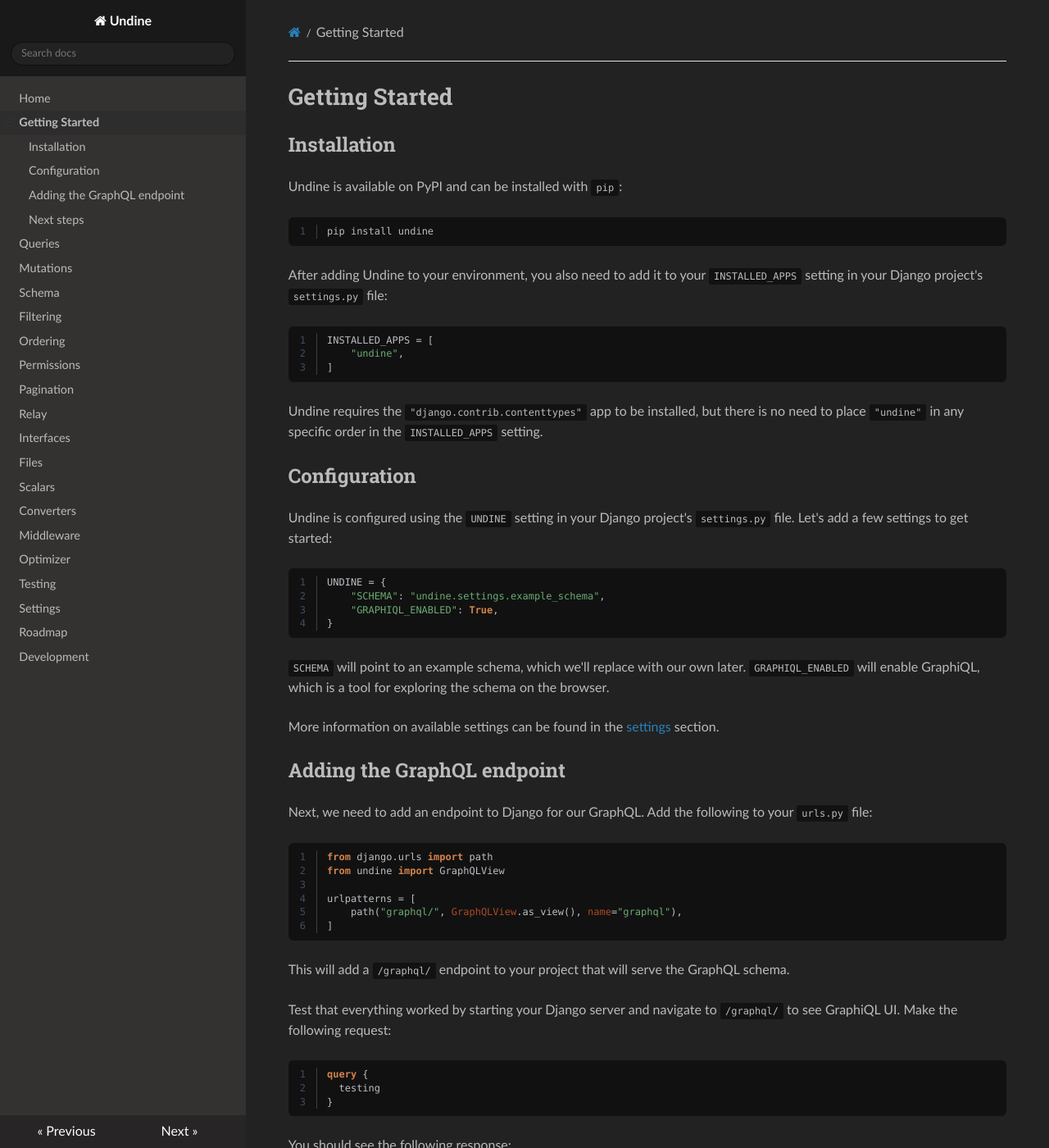
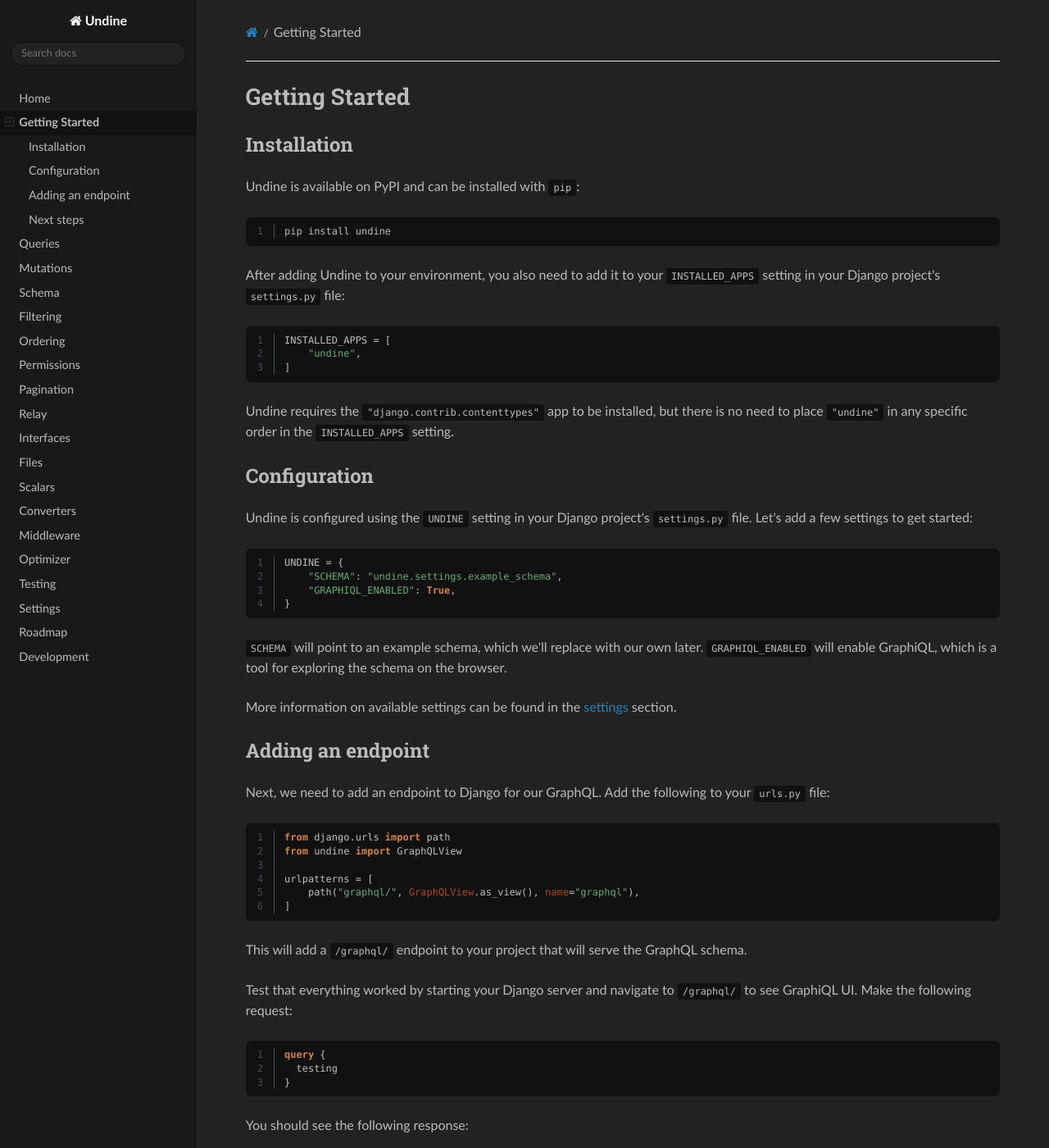
Before and after one commit to MrThearMan/undine, an MkDocs documentation site: the page built from docs/getting-started.md, in a window 1280 px wide and 1400 px high. Shown: the whole window at 82% size. Built offline with MkDocs 1.6.1, drawn with Linux system fonts in a browser that asks for light colours.

Commit message:
Make sidebar smaller

```diff
--- a/docs/css/docs.css
+++ b/docs/css/docs.css
@@ -1,8 +1,27 @@
+/*
+Variables
+*/
+:root {
+    --undine-nav-width: 240px;
+    --undine-mobile-nav-width: 85%;
+
+    --undine-text-color: #bbbbbb;
+    --undine-nav-color: #191919;
+    --undine-section-color: #222222;
+    --undine-active-color: #111111;
+
+    --undine-code-color: #111111;
+    --undine-lineno-color: #404d60;
+
+    --undine-scrollbar-color: #424242;
+}
+
 /*
 Layout
 */
 body {
-    color: #bbbbbb;
+    color: var(--undine-text-color);
+    background: var(--undine-section-color);
 
     .wy-grid-for-nav {
 
@@ -10,62 +29,134 @@
         Sidebar
         */
         nav.wy-nav-side {
+            background: var(--undine-nav-color);
+            width: var(--undine-nav-width);
+            padding-bottom: 0;
+
             .wy-side-scroll {
+                width: auto;
                 overflow-y: auto;
 
                 /*
-                Search bar
+                Sidebar banner
                 */
                 .wy-side-nav-search {
-                    background: #191919;
+                    width: auto;
+                    background: var(--undine-nav-color);
 
+                    /*
+                    Search bar
+                    */
                     input[type=text] {
-                        background: #222222;
-                        color: #bbbbbb;
+                        color: var(--undine-text-color);
+                        background: var(--undine-section-color);
+                        border-color: var(--undine-active-color);
                         box-shadow: none;
-                        caret-color : #bbbbbb;
-                        border-color: #0e0e0e;
+                        caret-color : var(--undine-text-color);
                     }
                 }
 
                 /*
                 Sidebar items
                 */
-                .wy-menu-vertical li[class^='toctree-'],
-                .wy-menu-vertical li[class^='toctree-'] > a {
-                    color: #bbbbbb;
-                    background: #343131;
-                    border: none;
-                }
+                .wy-menu-vertical {
+                    width: var(--undine-nav-width);
 
-                /*
-                Selected/Hovered sidebar items
-                */
-                .wy-menu-vertical li[class^='toctree-'].current,
-                .wy-menu-vertical li[class^='toctree-'].current > a,
-                .wy-menu-vertical li[class^='toctree-'].current > a:hover,
-                .wy-menu-vertical li[class^='toctree-'] > a:hover {
-                    color: #bbbbbb;
-                    background: #2d2d2d;
-                    border: none;
+                    /*
+                    Not selected
+                    */
+                    li[class^='toctree-'],
+                    li[class^='toctree-'] > a {
+                        color: var(--undine-text-color);
+                        background: var(--undine-nav-color);
+                        border: none;
+                    }
+
+                    /*
+                    Selected/Hovered sidebar items
+                    */
+                    li[class^='toctree-'].current,
+                    li[class^='toctree-'].current > a,
+                    li[class^='toctree-'].current > a:hover,
+                    li[class^='toctree-'] > a:hover {
+                        color: var(--undine-text-color);
+                        background: var(--undine-active-color);
+                        border: none;
+                    }
                 }
 
             }
+
         }
 
         /*
         Content
         */
         section.wy-nav-content-wrap {
-            background: #222222;
+            margin-left: var(--undine-nav-width);
+            background: var(--undine-section-color);
+
+            /*
+            Mobile top nav
+            */
+            nav.wy-nav-top {
+                background: var(--undine-nav-color);
+            }
 
             .wy-nav-content {
-                background: #222222;
+                background: var(--undine-section-color);
                 max-width: 1024px;
                 margin: auto;
             }
         }
 
+        /*
+        Mobile
+        */
+        @media screen and (max-width: 768px) {
+
+            /*
+            Sidebar
+            */
+            nav.wy-nav-side {
+
+                &.shift {
+                    width: var(--undine-mobile-nav-width);
+                }
+
+                .wy-side-scroll {
+                    .wy-menu-vertical {
+                        width: auto;
+                    }
+                }
+
+            }
+
+            /*
+            Content
+            */
+            section.wy-nav-content-wrap {
+                margin-left: 0;
+
+                &.shift {
+                    position: fixed;
+                    min-width: 100%;
+                    left: var(--undine-mobile-nav-width);
+                    top: 0;
+                    height: 100%;
+                    overflow: hidden;
+                }
+            }
+
+        }
+
+    }
+
+    /*
+    Next and previous buttons
+    */
+    .rst-versions {
+        display: none;
     }
 }
 
@@ -73,7 +164,7 @@
 Codeblocks
 */
 .highlight {
-    border: 1px solid #121212 !important;
+    border: 1px solid var(--undine-code-color) !important;
     border-radius: 6px;
 
     div {
@@ -87,8 +178,8 @@
         display: block;
 
         td.linenos {
-            color: #bbbbbb !important;
-            background: #111111 !important;
+            color: var(--undine-text-color) !important;
+            background: var(--undine-code-color) !important;
             border: none !important;
             padding: 0;
             margin: 0;
@@ -98,12 +189,12 @@
             div {
                 pre {
                     padding: 0 8px;
-                    background: #111111;
-                    border-right: 1px solid #404040;
+                    background: var(--undine-code-color);
+                    border-right: 1px solid var(--undine-lineno-color);
 
                     span {
                         a {
-                            color: #404d60;
+                            color: var(--undine-lineno-color);
                         }
                     }
                 }
@@ -112,8 +203,8 @@
         }
 
         td.code {
-            color: #bbbbbb !important;
-            background: #111111 !important;
+            color: var(--undine-text-color) !important;
+            background: var(--undine-code-color) !important;
             border: none !important;
             padding: 0;
             margin: 0;
@@ -126,13 +217,10 @@
                     margin: 0;
 
                     code {
-                        color: #bbbbbb;
-                        background: #111111;
+                        color: var(--undine-text-color);
+                        background: var(--undine-code-color);
                         padding: 8px 12px;
                         border: none;
-
-                        /* Highligh keyword argument keywords (not perfect) */
-                        .p + .n:has( + .o) { color: #aa4926 }
                     }
                 }
             }
@@ -146,9 +234,9 @@
 Inline code
 */
 p > code {
-    color: #bbbbbb !important;
-    background: #121212 !important;
-    border: 1px solid #121212 !important;
+    color: var(--undine-text-color) !important;
+    background: var(--undine-code-color) !important;
+    border: 1px solid var(--undine-code-color) !important;
     border-radius: 3px !important;
 }
 
@@ -158,15 +246,15 @@
 ::-webkit-scrollbar {
     width: 8px;
     height: 8px;
-    background: #222222;
+    background: var(--undine-nav-color);
 }
 ::-webkit-scrollbar-track {
     border-radius: 5px;
-    background: #202020;
+    background: var(--undine-nav-color);
 }
 ::-webkit-scrollbar-thumb {
     border-radius: 5px;
-    background: #424242;
+    background: var(--undine-scrollbar-color);
 }
 
 /*
--- a/docs/css/pygments.css
+++ b/docs/css/pygments.css
@@ -83,3 +83,4 @@
 .highlight .vi { color: #d3834a } /* Name.Variable.Instance */
 .highlight .vm { color: #d3834a } /* Name.Variable.Magic */
 .highlight .il { color: #0086f7; font-weight: bold } /* Literal.Number.Integer.Long */
+.highlight .p + .n:has( + .o) { color: #aa4926 } /* Highligh keyword argument keywords (not perfect) */
--- a/docs/getting-started.md
+++ b/docs/getting-started.md
@@ -37,7 +37,7 @@
 
 More information on available settings can be found in the [settings](settings.md) section.
 
-## Adding the GraphQL endpoint
+## Adding an endpoint
 
 Next, we need to add an endpoint to Django for our GraphQL. Add the following to your `urls.py` file:
 
```
